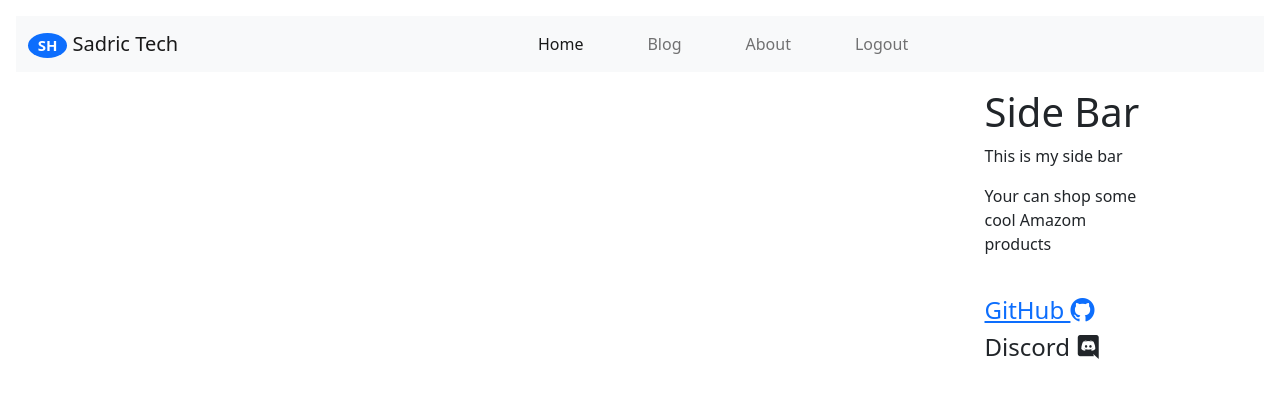
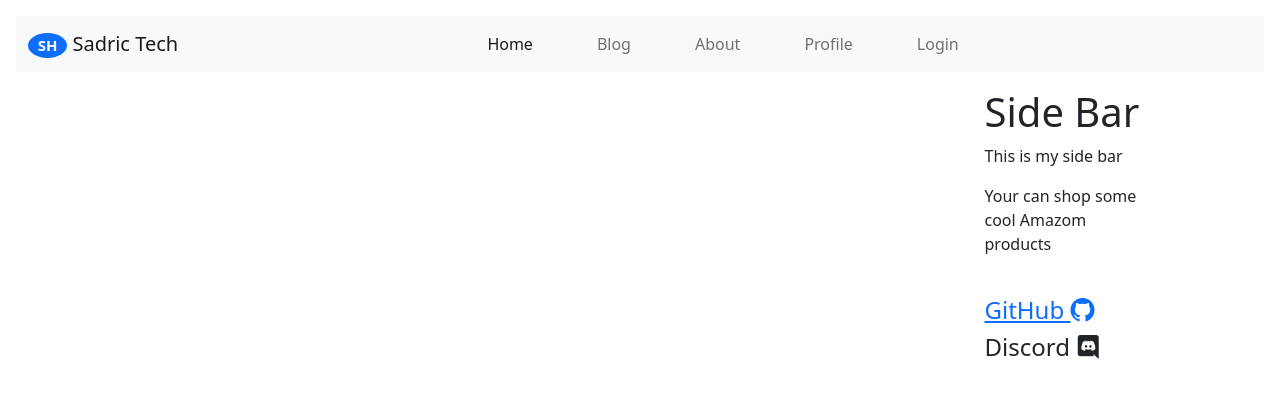
Before and after one commit to sadric5/djangoReactInOne, a Django app: template frontend/templates/base.html in a window 1280 px wide. Shown: the top 420 px of the page. Run offline with Django 3.2, Linux system fonts and the light colour scheme; the template is opened without the code that fills it, so the values that code supplies are empty.

Commit message:
adding the profile page and update the navbar, url

```diff
--- a/frontend/templates/navBar.html
+++ b/frontend/templates/navBar.html
@@ -19,8 +19,18 @@
             <a class="nav-link" href="">About</a>
           </li>
           <li class="nav-item mx-4">
+            <a class="nav-link" href="{% url 'logout' %}">Profile</a>
+          </li>
+
+          {% if user.is_authenticated%}
+          <li class="nav-item mx-4">
             <a class="nav-link" href="{% url 'logout' %}">Logout</a>
           </li>
+          {% else%}
+          <li class="nav-item mx-4">
+            <a class="nav-link" href="{% url 'login' %}">Login</a>
+          </li>
+          {% endif%}
 
         </ul>
       </div>
--- /dev/null
+++ b/frontend/templates/profile.html
@@ -0,0 +1 @@
+{% extends 'base.html'%}
--- a/frontend/views.py
+++ b/frontend/views.py
@@ -10,5 +10,6 @@ def index(request):
     return render(request, 'frontend/index.html')
 
 
-def lol(request):
-    return HttpResponse('<h1>Helle world!</h2>')
+@login_required(login_url='/login', redirect_field_name='next')
+def prifile(request):
+    return render(request, template_name='profile.html')
--- a/registration/login.html
+++ b/registration/login.html
@@ -11,7 +11,7 @@
             {% csrf_token%}
             {{form|crispy }}
             <button type="submit" class='btn my-2 bg-secondary'>Log In</button>
-            <input type="hidden" name="next" value="{% url next %}">
+            <input type="hidden" name="next" value="{{next}}">
             <input type="hidden" name="myNext" value="{% url 'lolo'%  }">
             <!-- <input type='' name='myNext' value="{% url 'lolo'%}" class='form-control my-2'> -->
         </form>
```
Also changed, not shown: frontend/templates/logout.html (added, +13 -0 lines), frontend/urls.py (+4 -5 lines), registration/logout.html (deleted, +0 -16 lines).
